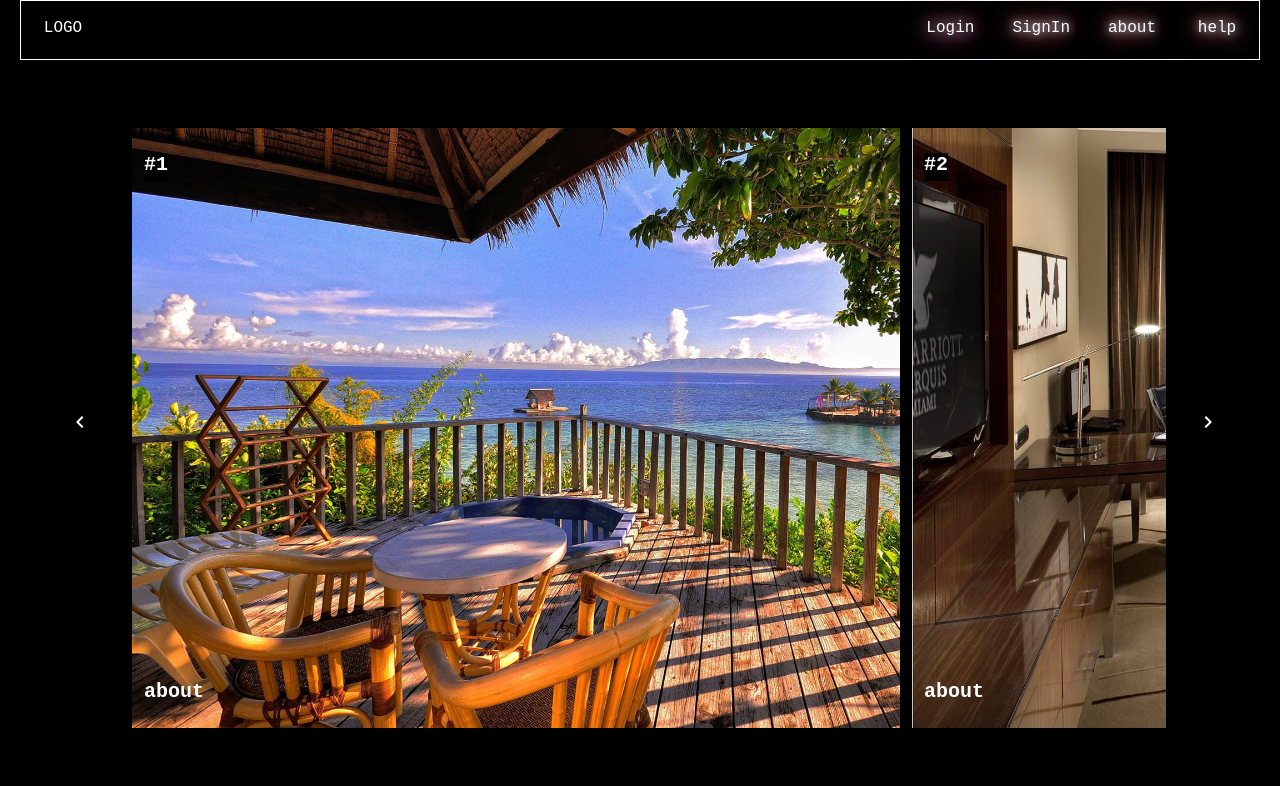
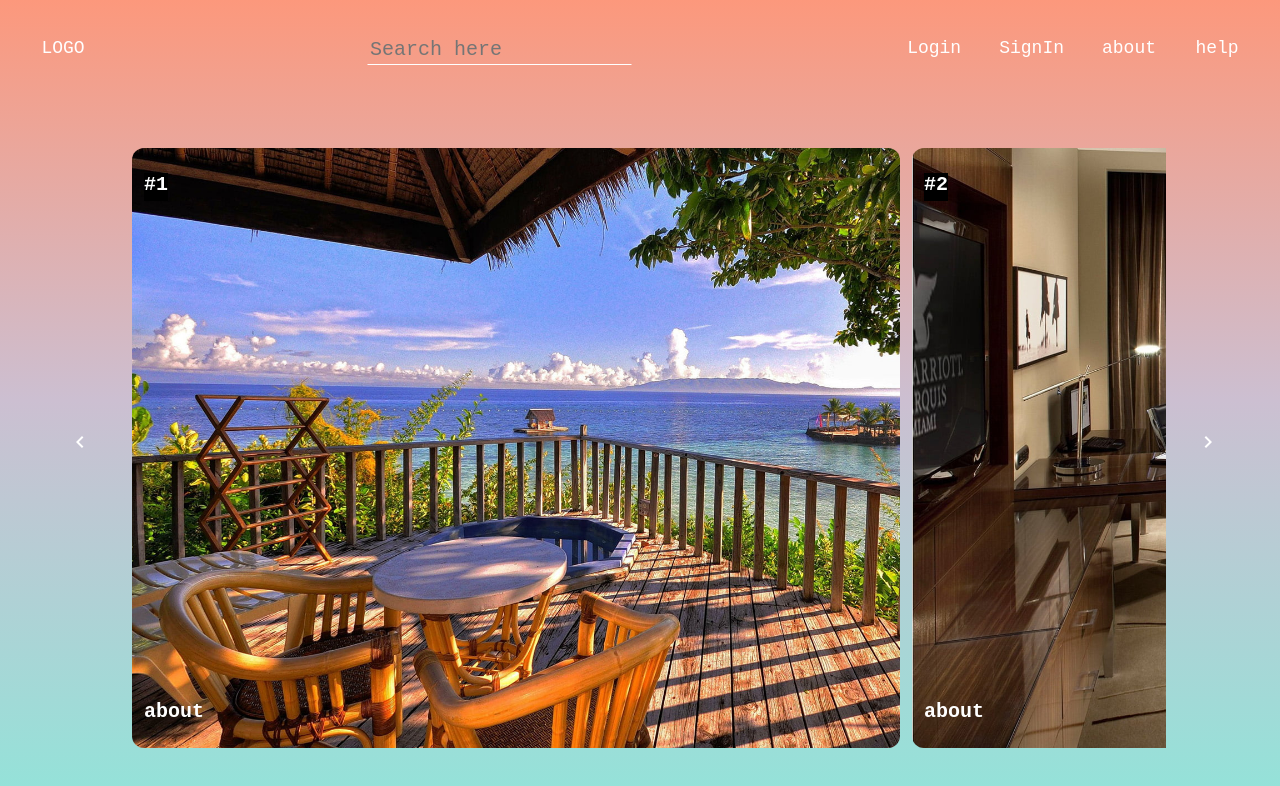
Before and after one commit to AzmatullaKhan/Tourism-And-Hospitality-Management-ReactProject, a React (Create React App) app in the folder project-frontend/: page / in a window 1280 px wide. Shown: the top 786 px of the page. Built offline with nearby package versions, Linux system fonts and the light colour scheme.

Commit message:
Commiting changes in CSS

```diff
--- a/project-frontend/src/components/Home.js
+++ b/project-frontend/src/components/Home.js
@@ -12,7 +12,6 @@ export const Home = () =>{
         const {id,  pic, desc, nameHotel, placeHotel, stateHotel, totalAvailableRoomsHotel, costPerNightHotel, ratingHotel, url}=(element);
          desc1={id,  pic, desc, nameHotel, placeHotel, stateHotel, totalAvailableRoomsHotel, costPerNightHotel, ratingHotel, url}
         navigate('/bookPage')
-        console.log(desc1);
     }
      const carouselRef= useRef(null);
     const scrollAmount = 248;
@@ -34,14 +33,14 @@ export const Home = () =>{
                         </button>
                         <div className="state-mini" ref={nameRef}>
                                 {elements.map((element) => (
-                                <>
+                                <li key={element.id}>
                                 <div className="show-desc" onClick={() => clickHandler(element)}>
                                     <img src={element.pic} alt={element.id} className="image"/>
                                     <div className="hidden-desc">
                                         <h1 style={{backgroundColor:"black"}}>{element.desc}</h1>
                                     </div>
                                 </div>
-                                </>
+                                </li>
 
                                 ))}
                         </div>
@@ -86,29 +85,32 @@ export const Home = () =>{
     // const handleBookPage=()=>{
     //     navigate('./bookPage')
     // }
-    const handleHelp=()=>[
+    const handleHelp=()=>{
         navigate('/help')
-    ]
+    }
     return(
         <div>
             <div className="home-main">
                 <div className="navbar" id="navbarr">
                     <button className="home-button">LOGO</button>
                     <div>
+                        <input type="text" placeholder="Search here" className="home-search"></input>
+                    </div>
+                    <div>
                         {/* <button className="home-button glow" onClick={handleBookPage}>Book</button> */}
                         {
                             isLoggedIn?
-                            (<button className="home-button glow" onClick={handleLogout}>LogOut</button>):
-                            (<button className="home-button glow" onClick={handleLogin}>Login</button>)
+                            (<button className="home-button" onClick={handleLogout}>LogOut</button>):
+                            (<button className="home-button" onClick={handleLogin}>Login</button>)
                         }
                         {
                             isLoggedIn?
-                            (<button className="home-button glow" onClick={handleData}>Profile</button>):
-                            (<button className="home-button glow" onClick={handleSignIn}>SignIn</button>)
+                            (<button className="home-button " onClick={handleData}>Profile</button>):
+                            (<button className="home-button " onClick={handleSignIn}>SignIn</button>)
                         }
-                        <button className="home-button glow" onClick={handleAbout}>about</button>
-                        <button className="home-button glow" onClick={handleHelp}>help</button>
-                        <button className="home-button glow icon" id="nav" onClick={navFunction}>click</button>
+                        <button className="home-button " onClick={handleAbout}>about</button>
+                        <button className="home-button " onClick={handleHelp}>help</button>
+                        <button className="home-button  icon" id="nav" onClick={navFunction}>click</button>
                     </div>
                 </div>
                 <div className="carousel-main">
--- a/project-frontend/src/components/Login.js
+++ b/project-frontend/src/components/Login.js
@@ -47,9 +47,9 @@ const LoginPage = () =>{
     }
     return(
         <div>
-            <div className="main glow">
+            <div className="main">
                 <form>
-                    <div className='mini-main glow'>
+                    <div className='mini-main'>
                         <div style={{margin:"8px 12px 20px 12px"}} className=''>
                             <label htmlFor='email'>Email</label><br></br>
                             <input type="text" id="email" name='emailSignUp' onChange={change}></input>
@@ -59,8 +59,8 @@ const LoginPage = () =>{
                             <input type="password" id='password' name='passwordSignUp' onChange={change}></input>
                         </div>
                         <center >
-                            <button className='glow' type='submit' onClick={loginClick}>Login</button>
-                            <button className='glow' onClick={navigateToSignUp} type='submit'>SignUp</button><br></br>
+                            <button className='' type='submit' onClick={loginClick}>Login</button>
+                            <button className='' onClick={navigateToSignUp} type='submit'>SignUp</button><br></br>
                         </center>
                     </div>
                 </form>
--- a/project-frontend/src/components/SignUp.js
+++ b/project-frontend/src/components/SignUp.js
@@ -74,9 +74,9 @@ const SignUpPage = () =>{
     }
     return(
         <div>
-            <div className="main glow">
+            <div className="main ">
                 <form>
-                    <div className='mini-main glow'>
+                    <div className='mini-main '>
                         <div style={{margin:"8px 12px 16px 12px"}}>
                             <label htmlFor='name'>Name</label><br></br>
                             <input type="text" id="name" name='name' onChange={change}></input>
@@ -90,8 +90,8 @@ const SignUpPage = () =>{
                             <input type="password" id='passwordSignUp' name='passwordSignUp' onChange={change}></input>
                         </div>
                         <center >
-                            <button className='glow' onClick={signUpClick} type='submit'>SignUp</button>
-                            <button className='glow' onClick={navigateToLogin}>Back(Login)</button>
+                            <button className='' onClick={signUpClick} type='submit'>SignUp</button>
+                            <button className='' onClick={navigateToLogin}>Back(Login)</button>
                         </center>
                     </div>
                 </form>
--- a/project-frontend/src/components/zcss.css
+++ b/project-frontend/src/components/zcss.css
@@ -1,5 +1,5 @@
 .main{
-  background-color:black;
+  background-image: linear-gradient(#fc987c, #ccbfd1 ,#93e3d9 );
   height:100vh;
   width:100vw;
   display: flex;
@@ -12,7 +12,8 @@
   border-radius:8px;
   border-width:1px;
   border-color:#fff;
-  color:#fff;
+  background-color: #ccbfd1;
+  color:#000;
   height:360px;
   width:400px;
   padding:20px;
@@ -22,6 +23,7 @@
 label{
   font-size:20px;
   font-family: 'Courier New', Courier, monospace;
+  color:#000
 }
 input{
   background-color: transparent;
@@ -57,14 +59,14 @@ button{
   border-width: 1px;
   height:30px;
   min-width:60px;
-  color: #fff;
+  color:#000;
   border-style: solid;
   font-family: 'Courier New', Courier, monospace;
-  font-size: 16px;
+  font-size: 18px;
   margin:12px
 }
 .home-main{
-  background-color:black;
+  background-image: linear-gradient(#fc987c, #ccbfd1 ,#93e3d9 );
   height:100vh;
   width:100vw;
   padding:0 20px 20px 20px;
@@ -75,25 +77,27 @@ button{
   display: none;
 }
 .navbar{
-  border-color:#fff;
+  border-color:transparent;
   border-width: 1px;
   height:60px;
-  width:100%;
+  width:100%;;
   color: #fff;
   border-style: solid;
   font-family: 'Courier New', Courier, monospace;
-  background-color: black;
+
+  /* background-color:linear-gradient( #a7d7d7,#dbb6d0,#aed1d5)   ; */
   font-size: 16px;
   box-sizing: border-box;
   position: -webkit-sticky;
   position: sticky;
-  top: 0;
+  top: 20px;
   display: flex;
   justify-content: space-between;
-  margin-bottom: 32px;
+  margin:20px 0px 32px 0px;
 }
 .home-button{
   border-color:transparent;
+  color:#fff
 }
 
 .navbar .icon {
@@ -129,6 +133,9 @@ h1{
   font-size: 20px;
   font-family: 'Courier New', Courier, monospace;
 }
+.home-search{
+  margin-top:12px;
+}
 .book-main{
   background-color:black;
   height:100vh;
@@ -149,6 +156,10 @@ h1{
   display: flex;
   justify-content: space-between;
   align-items: center;
+}
+li{
+   list-style-type: circle;
+   color:transparent;
 }
 .book-mini-mini1{
   height:100%;
@@ -237,14 +248,15 @@ p{
   /* font-weight: 500; */
 }
 .about-main{
-  background-color:black;
-  height:200vh;
-  width:99vw;
+  background-image: linear-gradient(#fc987c, #ccbfd1 ,#93e3d9,#fc987c, #ccbfd1 ,#93e3d9 );
+  height:180vh;
+  width:100vw;
   padding:40px;
   box-sizing: border-box;
   display: flex;
   flex-direction: column;
   align-items: center;
+  overflow: hidden;
 }
 .about-mini-main{
   width:85%;
@@ -384,16 +396,17 @@ a{
 .image:hover{
   ~.hidden-desc{
     display: block;
-    margin:auto 12px auto 12px;
+    margin:-12px 12px auto 12px;
 
   }
   border-color: #fff;
   border-style: solid;
   border-width:3px ;
-  margin:auto 12px auto -36px;
+  margin:-12px 12px auto -5px;
   height:260px;
   width:290px;
 }
+
 .nav-btn {
   color: #fff;
   border: none;
@@ -410,7 +423,7 @@ a{
 }
 .image-c{
   height:500px;
-  max-width: 550px
+  max-width: 550px;
 }
 .carousel-main{
   height: 700px;
@@ -456,6 +469,7 @@ a{
   justify-content: space-between;
   padding: 12px;
   box-sizing: border-box;
+  border-radius:12px ;
 }
 .help-main{
   background-color:black;
```
Also changed, not shown: project-frontend/src/components/images/combinations.png (added).
